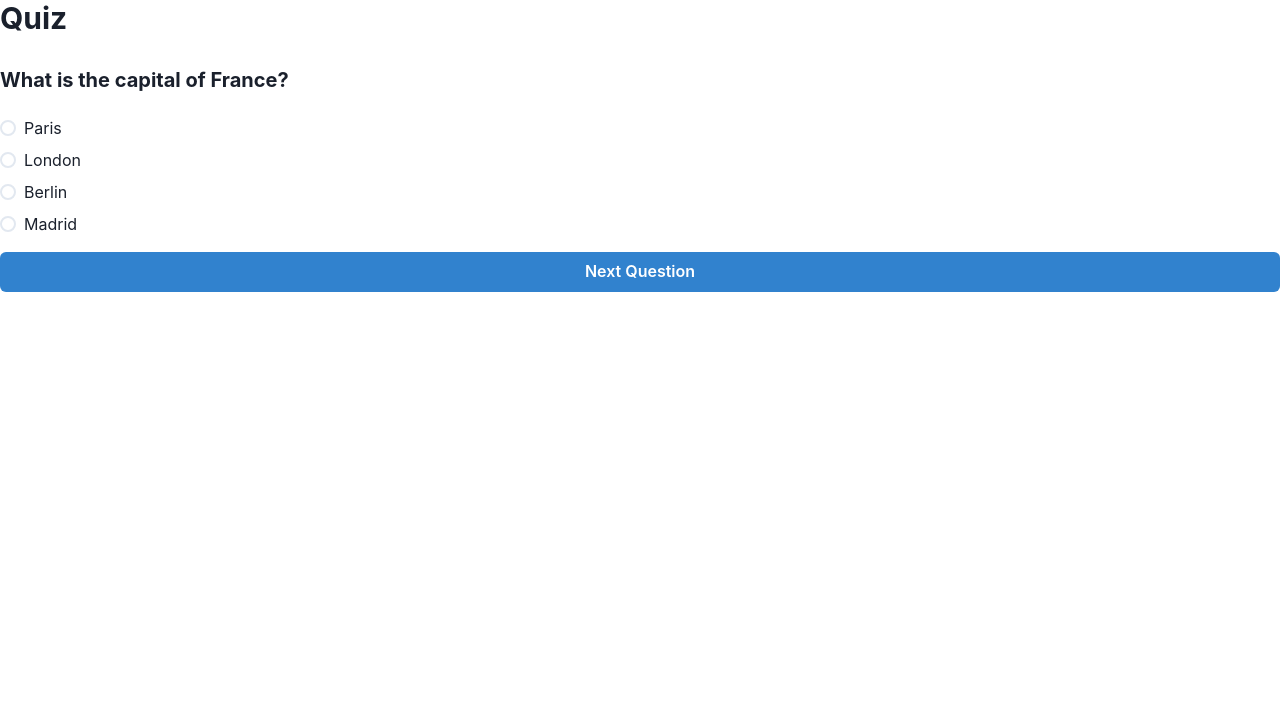
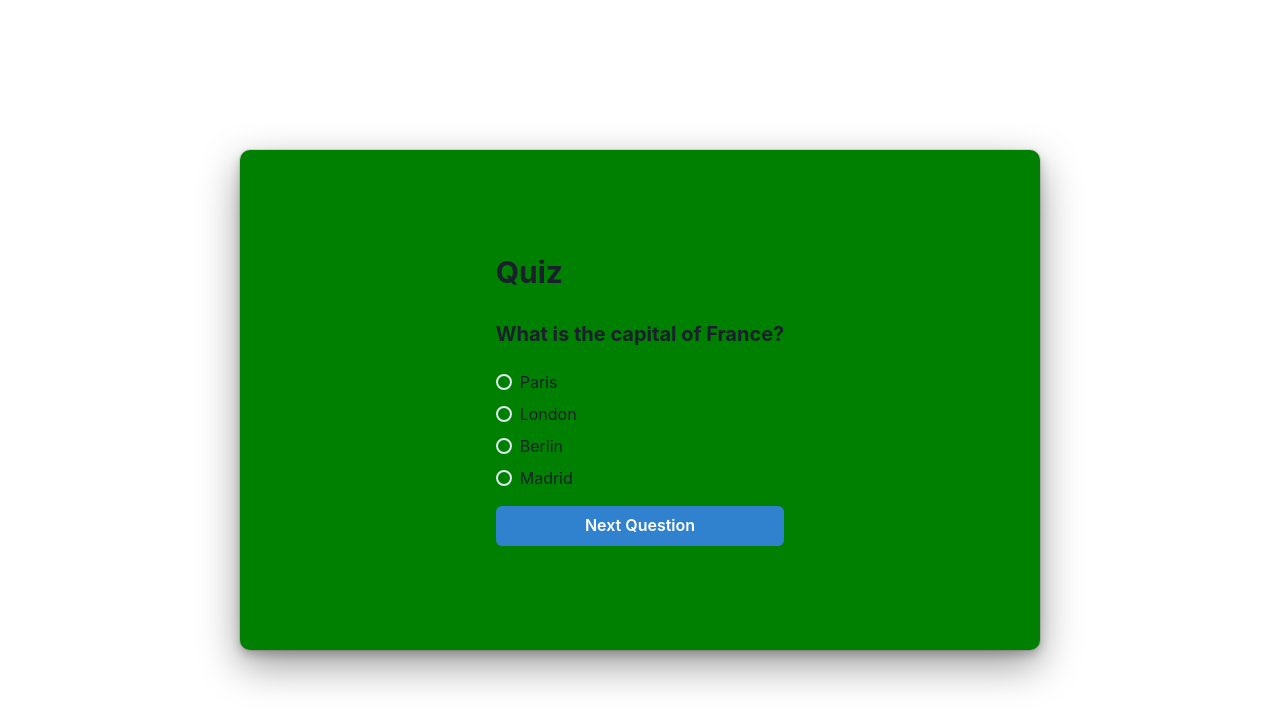
Before and after one commit to Pink-Hat-Hacker/team-26_PowerUpTech, a React (Create React App) app in the folder my-app/: page / in a window 1280 px wide. Shown: the top 726 px of the page. Built offline with nearby package versions, Linux system fonts and the light colour scheme.

Commit message:
centering

```diff
--- a/my-app/src/App.tsx
+++ b/my-app/src/App.tsx
@@ -7,6 +7,8 @@ import {
   VStack,
   Code,
   Grid,
+  Flex,
+  Center,
   theme,
 } from "@chakra-ui/react"
 import { ColorModeSwitcher } from "./ColorModeSwitcher"
@@ -17,7 +19,27 @@ export const App = () => {
   return (
 
   <ChakraProvider theme={theme}>
-      <QuizPage></QuizPage>
+    <Flex
+      justifyContent="center"
+      alignItems="center"
+      minHeight="100vh"
+    >
+      <Box width="800px"
+        position="relative"
+        height="500px"
+        borderRadius="10px"
+        display="flex"
+        alignItems="center"
+        justifyContent="center"
+        backgroundColor="green"
+        boxShadow='dark-lg'
+      >
+        <Center>
+          <QuizPage></QuizPage>
+        </Center>
+
+      </Box>
+    </Flex>
   </ChakraProvider>
 )
 }
```
